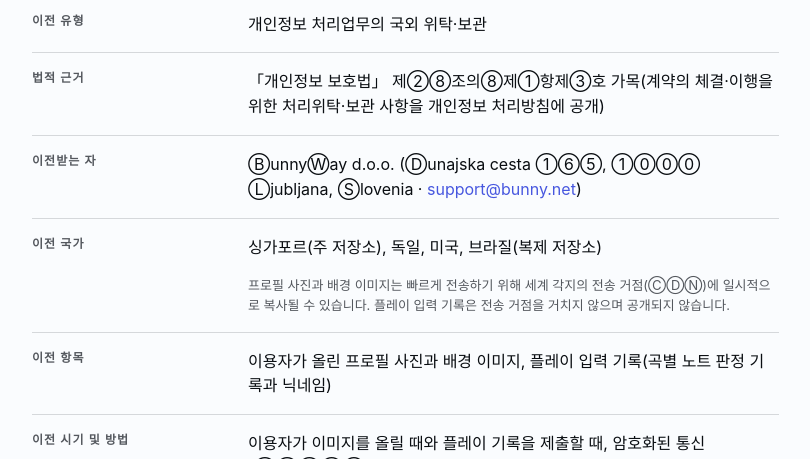
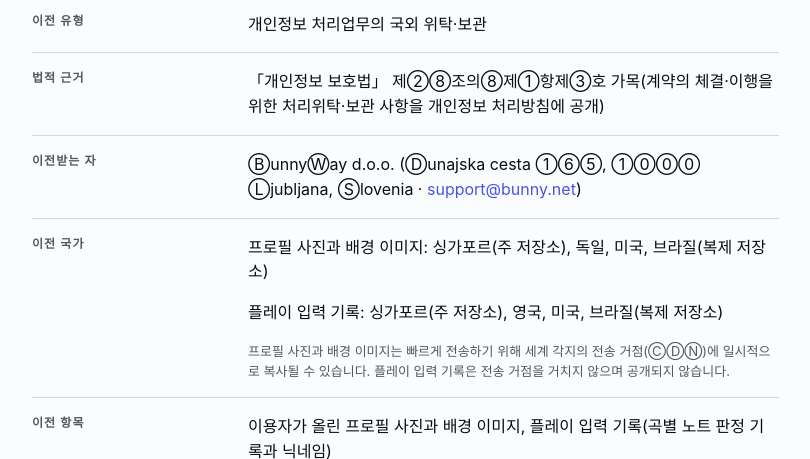
Before and after one commit to HyeokjinKang/URLATE, a Node project: template views/privacy.ejs in a window 1280 px wide. Shown: the part 6041-6500 px from the top of the page, without its empty margins (13-823 px from the left). Run offline with Node 20 templates, Linux system fonts and the light colour scheme; the template is opened without the code that fills it, so the values that code supplies are empty; some web fonts are replaced.

Commit message:
docs(privacy): list the replay log storage regions
Co-Authored-By: Claude Opus 5.5 <noreply@anthropic.com>
Claude-Session: https://claude.ai/code/session_016XEwdKDd4tvET7pDUUMRr1

```diff
--- a/views/privacy.ejs
+++ b/views/privacy.ejs
@@ -374,7 +374,8 @@
           <div class="doc__fact">
             <dt class="label">이전 국가</dt>
             <dd>
-              <p>싱가포르(주 저장소), 독일, 미국, 브라질(복제 저장소)</p>
+              <p>프로필 사진과 배경 이미지: 싱가포르(주 저장소), 독일, 미국, 브라질(복제 저장소)</p>
+              <p>플레이 입력 기록: 싱가포르(주 저장소), 영국, 미국, 브라질(복제 저장소)</p>
               <p class="doc__note">
                 프로필 사진과 배경 이미지는 빠르게 전송하기 위해 세계 각지의 전송 거점(CDN)에 일시적으로 복사될 수
                 있습니다. 플레이 입력 기록은 전송 거점을 거치지 않으며 공개되지 않습니다.
```
